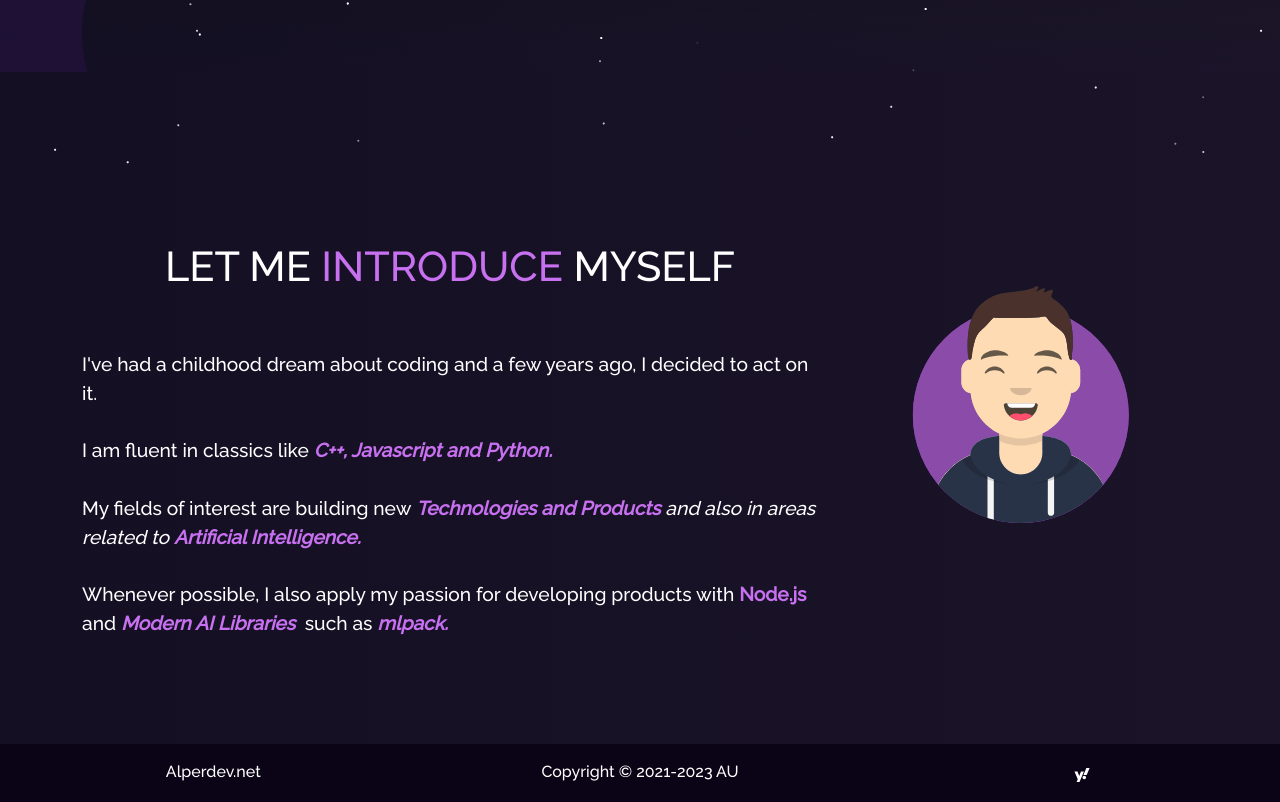
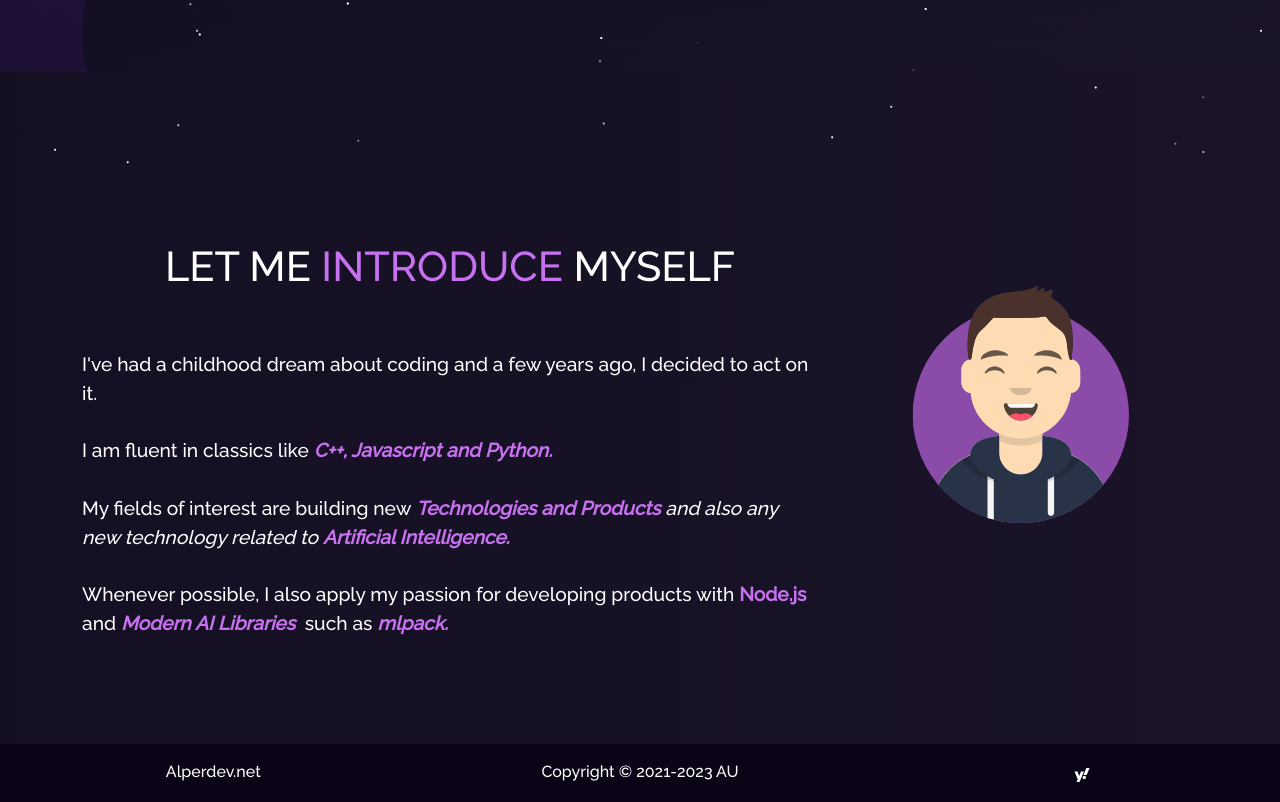
Before and after one commit to pillibebek-32/allahcan, a React (Create React App) app: page / in a window 1280 px wide. Shown: the part 634-1436 px from the top of the page. Built offline with nearby package versions, Linux system fonts and the light colour scheme.

Commit message:
Signed-off-by: pillibebek-32 <70439335+pillibebek-32@users.noreply.github.com>

```diff
--- a/src/components/Home/Home2.js
+++ b/src/components/Home/Home2.js
@@ -31,7 +31,7 @@ function Home2() {
               My fields of interest are building new&nbsp;
               <i>
                 <b className="purple">Technologies and Products </b> and
-                also in areas related to{" "}
+                also any new technology related to{" "}
                 <b className="purple">
                   Artificial Intelligence.
                 </b>
```
